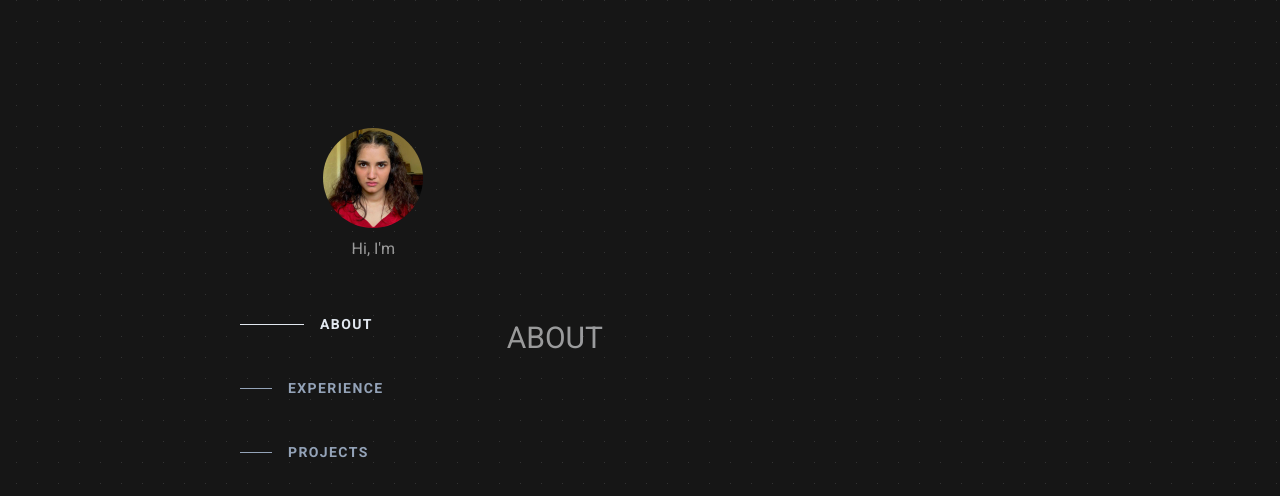
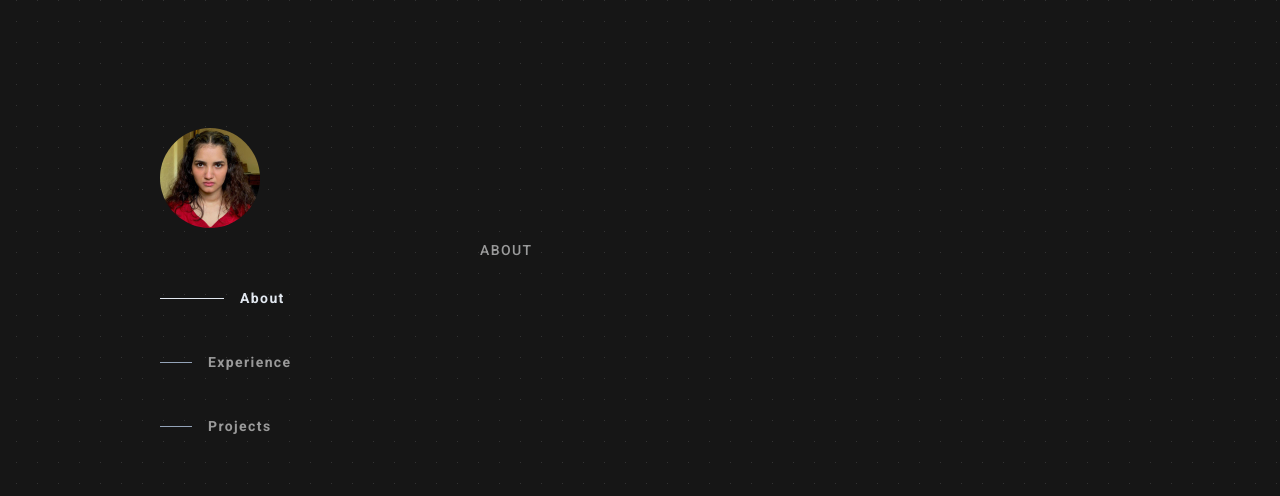
Before and after one commit to datanok/Portflection, a Next.js app: page /portfolio/view in a window 1280 px wide. Shown: the top 496 px of the page. Built offline with nearby package versions, Linux system fonts and the light colour scheme.

Commit message:
Added a View button for already created view portfolios

```diff
--- a/app/main/page.jsx
+++ b/app/main/page.jsx
@@ -3,7 +3,7 @@ const Home = () => {
     <section className="w-full flex flex-col mt-2 gap-4">
       <h1 className=" text-center text-4xl font-extrabold ">
         Empower Your Future <br className="md:hidden "></br>
-        <span className="bg-gradient-to-r from-rose-600 via-pink-400 to-rose-600 bg-clip-text text-transparent">
+        <span className="bg-gradient-to-r from-[rgba(220,216,252,255)] via-[rgba(252,143,128,255)] to-[rgba(248,147,229,255)] bg-clip-text text-transparent">
           with Stunning Portfolios
         </span>
       </h1>
@@ -11,7 +11,7 @@ const Home = () => {
         Create, Showcase, and Succeed with PortfolioForge
       </h3>
       <div className="text-center">
-        <button className="p-2 font-thin outline rounded-lg text-black bg-rose-400">
+        <button className="p-2 rounded-lg text-black font-bold bg-gradient-to-r from-[rgba(220,216,252,255)] via-[rgba(252,143,128,255)] to-[rgba(248,147,229,255)]">
           Get Started Now
         </button>
       </div>
--- a/app/portfolio/layout.jsx
+++ b/app/portfolio/layout.jsx
@@ -1,7 +1,7 @@
 import { Suspense } from "react";
 const Mainlayout = ({ children }) => {
   return (
-    <main className="portfolio h-full overflow-auto p-4 md:p-8 md:px-1 lg:px-60 leading-relaxed text-slate-400 antialiased selection:bg-teal-300 selection:text-teal-900 ">
+    <main className="portfolio h-full overflow-auto p-4 md:p-8 md:px-8 lg:px-40 leading-relaxed text-slate-400 antialiased selection:bg-teal-300 selection:text-teal-900 ">
       <Suspense fallback={<p>Loading feed...</p>}>{children}</Suspense>
     </main>
   );
--- a/app/portfolio/view/page.jsx
+++ b/app/portfolio/view/page.jsx
@@ -1,11 +1,8 @@
 "use client";
 import Image from "next/image";
 import { Suspense } from "react";
-import { AiTwotoneCalendar } from "react-icons/ai";
-import profile from "@public/assets/images/madhur.jpeg";
-import { BsDash } from "react-icons/bs";
-import project1 from "@public/assets/images/project1.png";
-import project2 from "@public/assets/images/project2.png";
+import { AiTwotoneCalendar, AiOutlineArrowLeft } from "react-icons/ai";
+
 import Head from "next/head";
 import { useState, useEffect } from "react";
 import { useRouter, useSearchParams } from "next/navigation";
@@ -35,7 +32,7 @@ const Page = () => {
   };
 
   return (
-    <div className=" flex flex-col gap-4 text-[#9a9a9a] z-30 h-screen ">
+    <div className="flex flex-col gap-4 text-[#9a9a9a] z-30 h-screen ">
       <Suspense fallback={<p>Loading feed...</p>}>
         <Head>
           <title>{portfolioData.userName}</title>
@@ -45,7 +42,7 @@ const Page = () => {
           <nav className="w-full flex-col hidden md:flex md:sticky md:top-0 md:max-h-screen  md:flex-col md:justify-start md:py-24">
             <section
               id="home"
-              className=" w-full flex flex-col items-center gap-2"
+              className=" w-full flex flex-col items-center lg:items-start gap-2"
             >
               <Image
                 src={jsonData.profileImage}
@@ -54,7 +51,9 @@ const Page = () => {
                 className="rounded-full"
                 alt="image"
               />
-              <h3>Hi, I'm {portfolioData.userName}</h3>
+              <h3 className="text-3xl font-bold capitalize">
+                {portfolioData.userName}
+              </h3>
               <h1 className="text-xl font-bold bg-gradient-to-r from-[#9a9a9a] to-gray-400 bg-clip-text text-transparent">
                 {portfolioData.role}
               </h1>
@@ -79,10 +78,10 @@ const Page = () => {
                   }  transition-all group-hover:w-16 hover:bg-slate-200 group-focus-visible:w-16 group-focus-visible:bg-slate-200 motion-reduce:transition-none`}
                 ></span>
                 <span
-                  className={`text-sm font-bold uppercase tracking-widest ${
+                  className={`text-sm font-bold capitalize tracking-widest ${
                     activeItem === "about"
                       ? "text-slate-200"
-                      : "text-slate-400 group-hover:text-slate-200 group-focus-visible:text-slate-200"
+                      : "text-primary-gray group-hover:text-slate-200 group-focus-visible:text-slate-200"
                   }`}
                 >
                   About
@@ -107,10 +106,10 @@ const Page = () => {
                   }  transition-all group-hover:w-16 hover:bg-slate-200 group-focus-visible:w-16 group-focus-visible:bg-slate-200 motion-reduce:transition-none`}
                 ></span>
                 <span
-                  className={`text-sm font-bold uppercase tracking-widest ${
+                  className={`text-sm font-bold capitalize tracking-widest ${
                     activeItem === "experience"
                       ? "text-slate-200"
-                      : "text-slate-400 group-hover:text-slate-200 group-focus-visible:text-slate-200"
+                      : "text-primary-gray group-hover:text-slate-200 group-focus-visible:text-slate-200"
                   }`}
                 >
                   Experience
@@ -135,10 +134,10 @@ const Page = () => {
                   }  transition-all group-hover:w-16 hover:bg-slate-200 group-focus-visible:w-16 group-focus-visible:bg-slate-200 motion-reduce:transition-none`}
                 ></span>
                 <span
-                  className={`text-sm font-bold uppercase tracking-widest ${
+                  className={`text-sm font-bold capitalize tracking-widest ${
                     activeItem === "projects"
                       ? "text-slate-200"
-                      : "text-slate-400 group-hover:text-slate-200 group-focus-visible:text-slate-200"
+                      : "text-primary-gray group-hover:text-slate-200 group-focus-visible:text-slate-200"
                   }`}
                 >
                   Projects
@@ -165,11 +164,11 @@ const Page = () => {
             </section>
             <div className="flex flex-col justify-center gap-8 " id="about">
               {/* About */}
-              <section className="md:flex flex-col gap-2 mt-6 md:mt-60 md:h-screen md:py-12 slide-in">
-                <h2 className=" uppercase text-xl md:text-3xl bg-gradient-to-r from-[#9a9a9a] to-gray-400 bg-clip-text text-transparent mb-6">
+              <section className="md:flex flex-col gap-2 mt-6 md:mt-40 md:h-screen md:py-12 slide-in">
+                <h2 className="text-sm font-medium uppercase tracking-widest bg-gradient-to-r from-[#9a9a9a] to-gray-400 bg-clip-text text-transparent mb-6">
                   About
                 </h2>
-                <p className="text-slate-400 md:text-xl text-ellipsis">
+                <p className="text-primary-gray md:text-xl text-ellipsis">
                   {portfolioData.about}
                 </p>
               </section>
@@ -178,71 +177,47 @@ const Page = () => {
                 className="md:py-12 md:h-screen animate-fadeIn "
                 id="experience"
               >
-                <h2 className="uppercase text-xl md:text-3xl bg-gradient-to-r from-[#9a9a9a] to-gray-400 bg-clip-text text-transparent mb-6">
+                <h2 className="capitalize text-xl md:text-3xl bg-gradient-to-r from-[#9a9a9a] to-gray-400 bg-clip-text text-transparent mb-4">
                   Experience
                 </h2>
-
                 <div className="container mx-auto">
-                  <div className="grid gap-4 group">
+                  <ol className="relative border-l border-gray-500/30">
                     {portfolioData.experiences?.map((experience, index) => (
-                      <div
+                      <li
+                        className="pb-10 pl-6 transition motion-reduce:transition-none group lg:hover:bg-gray-500/10 lg:hover:shadow-[inset_0_1px_0_0_rgba(148,163,184,0.1)] lg:hover:drop-shadow-lg hover:bg-opacity-10"
                         key={index}
-                        className="p-2 md:text-lg flex flex-col md:flex-row gap-2 rounded-lg transition motion-reduce:transition-none lg:-inset-x-6 lg:block lg:hover:bg-gray-500/10 lg:hover:shadow-[inset_0_1px_0_0_rgba(148,163,184,0.1)] lg:hover:drop-shadow-lg hover:bg-opacity-10 "
                       >
-                        <p className=" min-w-fit text-thin text-slate-400">
-                          {experience.tenure}
-                        </p>
-                        <div className="">
-                          <h3 className="text-lg text-slate-200 group-hover:text-white">
-                            {experience.company}
-                          </h3>
-                          <p className="text-slate-500 ">
-                            {experience.designation}
-                          </p>
-                          <p className="text-slate-400 text-ellipsis">
-                            {experience.accomplishments}
-                          </p>
-                        </div>
-                      </div>
-                    ))}
-                  </div>
-                </div>
-              </section>
-              <section>
-                <ol className="relative border-l border-gray-200 ">
-                  {portfolioData.experiences?.map((experience, index) => (
-                    <li className="mb-10 ml-6">
-                      <span className="absolute flex items-center justify-center w-6 h-6 bg-slate-600 rounded-full -left-3 ring-2 ring-slate-600  ">
-                        <AiTwotoneCalendar color="white " />
+                        <span className="absolute group-hover:bg-slate-300 flex items-center justify-center w-6 h-6 bg-gray-500/10 rounded-full -left-3 ring-2 ring-gray-500/30  ">
+                          <AiTwotoneCalendar className="group-hover:text-black" />
                         </span>
                         <h3 className="flex  gap-2 mb-1 text-md font-semibold text-slate-300 ">
-                        <time className="">2022 - Present </time>
+                          <time className="">{experience.tenure}</time>
                           <span>&#8226;</span>
-                        <span>Jio</span>
+                          <span>{experience.designation}</span>
                         </h3>
                         <p className="mb-4 text-sm font-normal text-primary-gray ">
-                        Get access to over 20+ pages including a dashboard
-                        layout, charts, kanban board, calendar, and pre-order
-                        E-commerce & Marketing pages.
+                          {experience.accomplishments}
                         </p>
                       </li>
                     ))}
                   </ol>
+                </div>
               </section>
+
               {/* Projects */}
               <section
                 id="projects"
                 className="flex flex-col gap-4  h-screen py-12 animate-fadeIn"
               >
-                <h1 className="uppercase text-xl md:text-3xl bg-gradient-to-r from-[#9a9a9a] to-gray-400 bg-clip-text text-transparent mb-6">
-                  {jsonData.projectsSection.title}
+                <h1 className="capitalize text-xl md:text-3xl bg-gradient-to-r from-[#9a9a9a] to-gray-400 bg-clip-text text-transparent mb-6">
+                  Projects
                 </h1>
                 <div className="flex flex-col gap-4">
                   {portfolioData.projects?.map((project, index) => (
                     <>
                       <div
                         key={index}
-                        className="text-lg grid grid-cols-5 grid-flow-row md:grid-flow-col gap-2 p-2 rounded-lg group transition motion-reduce:transition-none lg:-inset-x-6  lg:hover:bg-gray-500/10 lg:hover:shadow-[inset_0_1px_0_0_rgba(148,163,184,0.1)] lg:hover:drop-shadow-lg hover:bg-opacity-10 "
+                        className="text-lg grid grid-cols-6 grid-flow-row gap-2 p-2 rounded-lg group transition motion-reduce:transition-none lg:-inset-x-6  lg:hover:bg-gray-500/10 lg:hover:shadow-[inset_0_1px_0_0_rgba(148,163,184,0.1)] lg:hover:drop-shadow-lg hover:bg-opacity-10 "
                       >
                         <img
                           src={project?.projectImg}
@@ -250,24 +225,23 @@ const Page = () => {
                           width={200}
                           height={30}
                           alt="image"
-                          className="rounded-lg col-span-3 order-3 md:col-span-1 md:order-1"
+                          className="rounded-lg col-span-6 order-2 md:col-span-2 md:order-1"
                         />
-                        <div className="col-span-4 md:order-2 ">
+                        <div className="col-span-6 md:order-2 order-1 md:col-span-3">
                           <h2 className="text-md font-bold group-hover:text-white">
                             {project.projectName}
                           </h2>
-                          <p className="text-sm text-slate-400 w-fit">
+                          <p className="text-sm text-primary-gray w-fit">
                             {project.projectDesc}
                           </p>
                         </div>
-                      </div>
-
-                      <div className="flex gap-2 flex-wrap">
+                        <div className="flex gap-2 flex-wrap col-span-6  order-3">
                           {project.projectTags[0].split(",").map((tag) => (
                             <span className=" rounded-full  text-xs py-1 px-3 leading-5 bg-teal-400/10 text-teal-300">
                               {tag}
                             </span>
                           ))}
+                        </div>
                       </div>
                     </>
                   ))}
--- a/components/Forms/PortfolioForm.jsx
+++ b/components/Forms/PortfolioForm.jsx
@@ -42,7 +42,6 @@ function PortfolioForm() {
     };
 
     try {
-      console.log(portfolioData);
       const response = await fetch("/api/portfolio/new", {
         method: "POST",
         body: JSON.stringify(portfolioData),
```
Also changed, not shown: components/Nav.jsx (+17 -2 lines), 1 other file (tests, documents, lock files or other folders). Lines whose indentation alone changed are shown as unchanged.
